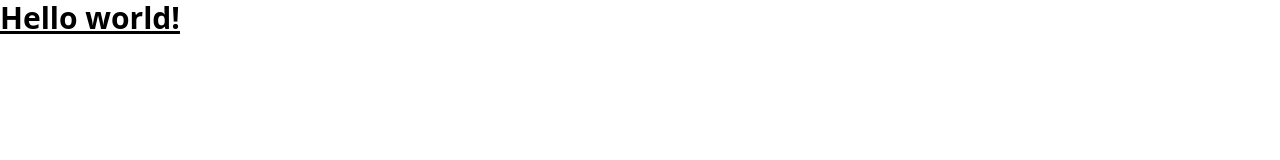
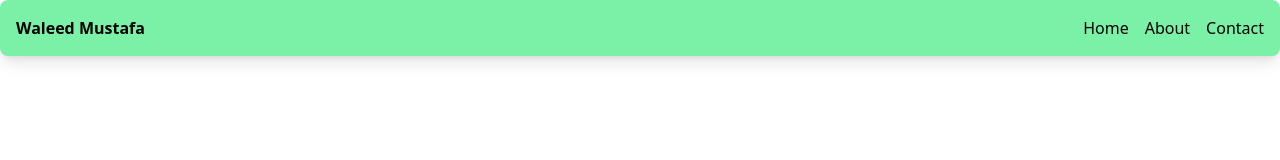
Before and after one commit to waleedmustafa50/tailwind-playground, a website: page src/index.html in a window 1280 px wide. Drawn offline with nearby package versions, Linux system fonts and the light colour scheme; files that its build step writes are made by us from their sources.

Commit message:
add navbar with flex layout

```diff
--- a/src/index.html
+++ b/src/index.html
@@ -6,8 +6,21 @@
     <link href="./output.css" rel="stylesheet">
 </head>
 <body>
-    <h1 class="text-3xl font-bold underline">
-        Hello world!
-    </h1>
+
+    <nav class="bg-green-300 p-4 rounded-lg shadow-lg">
+        <div class="flex justify-between items-center">
+            <div class="font-bold">
+                Waleed Mustafa
+            </div>
+            <div>
+                <ul class="flex  space-x-4">
+                    <li>Home</li>
+                    <li>About</li>
+                    <li>Contact</li>
+                </ul>
+            </div>
+
+        </div>
+    </nav>
 </body>
 </html>
```
